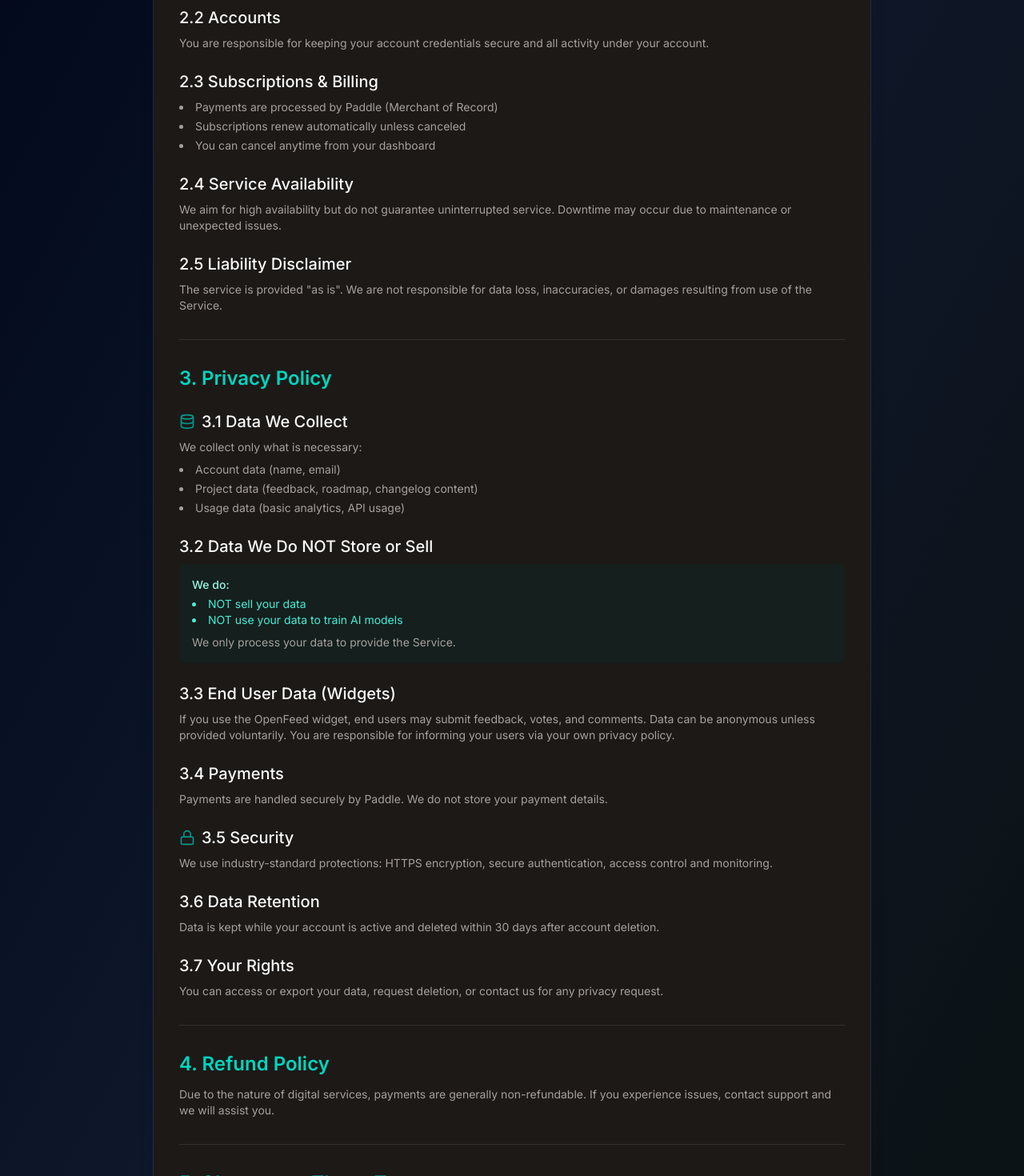
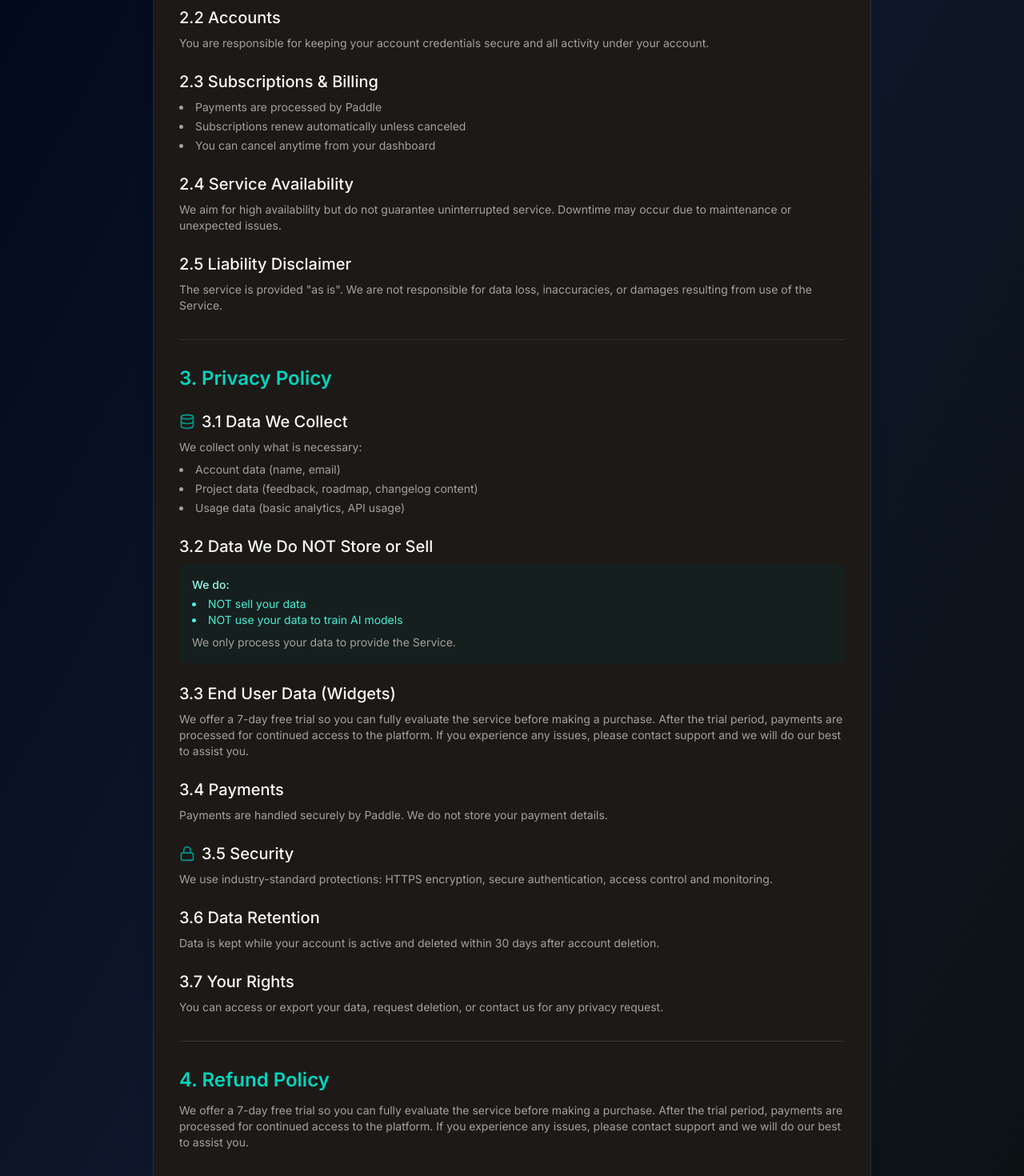
Before and after one commit to OpenFeed-ink/openfeed, a Next.js app: page /terms_of_service_and_privacy_policy in a window 1280 px wide. Shown: the part 600-2070 px from the top of the page at 80% size. Built offline with nearby package versions, Linux system fonts and the light colour scheme.

Commit message:
update policy

```diff
--- a/app/terms_of_service_and_privacy_policy/page.tsx
+++ b/app/terms_of_service_and_privacy_policy/page.tsx
@@ -66,7 +66,7 @@ export default function LegalContent() {
                 <div>
                   <h3 className="text-xl font-medium mb-2">2.3 Subscriptions & Billing</h3>
                   <ul className="list-disc list-inside text-muted-foreground space-y-1">
-                    <li>Payments are processed by Paddle (Merchant of Record)</li>
+                    <li>Payments are processed by Paddle</li>
                     <li>Subscriptions renew automatically unless canceled</li>
                     <li>You can cancel anytime from your dashboard</li>
                   </ul>
@@ -123,8 +123,9 @@ export default function LegalContent() {
                 <div>
                   <h3 className="text-xl font-medium mb-2">3.3 End User Data (Widgets)</h3>
                   <p className="text-muted-foreground">
-                    If you use the OpenFeed widget, end users may submit feedback, votes, and comments.
-                    Data can be anonymous unless provided voluntarily. You are responsible for informing your users via your own privacy policy.
+                    We offer a 7-day free trial so you can fully evaluate the service before making a purchase.
+                    After the trial period, payments are processed for continued access to the platform.
+                    If you experience any issues, please contact support and we will do our best to assist you.
                   </p>
                 </div>
 
@@ -167,8 +168,9 @@ export default function LegalContent() {
             <section>
               <h2 className="text-2xl font-semibold text-teal-600 dark:text-teal-400 mb-3">4. Refund Policy</h2>
               <p className="text-muted-foreground">
-                Due to the nature of digital services, payments are generally non-refundable.
-                If you experience issues, contact support and we will assist you.
+                We offer a 7-day free trial so you can fully evaluate the service before making a purchase.
+                After the trial period, payments are processed for continued access to the platform.
+                If you experience any issues, please contact support and we will do our best to assist you.
               </p>
             </section>
 
```
